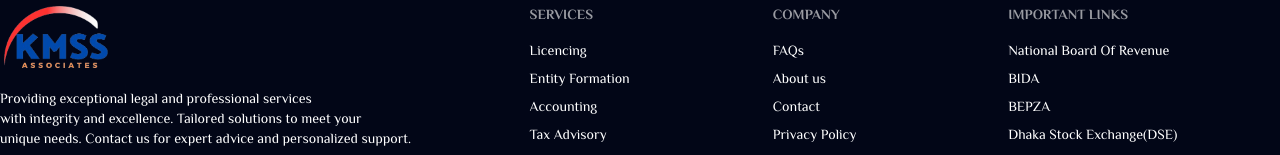
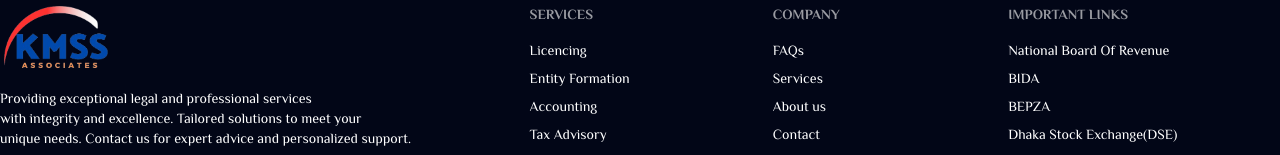
Before and after one commit to yasinarafat4/kmss-associates-and-co, a React (Vite) app: page / in a window 1280 px wide. Shown: the part 3053-3208 px from the top of the page. Built offline with nearby package versions, Linux system fonts and the light colour scheme.

Commit message:
Service Route Active Done

```diff
--- a/src/shared/Footer.jsx
+++ b/src/shared/Footer.jsx
@@ -69,7 +69,9 @@ const Footer = () => {
             FAQs
           </a>
           <a  className="link link-hover">
-
+            <Link to={"/all-services"}>Services</Link>
+          </a>
+          <a  className="link link-hover">
             <Link to={"/more-about-us"}>About us</Link>
           </a>
           <a className="link link-hover">
--- a/src/shared/Navbar.jsx
+++ b/src/shared/Navbar.jsx
@@ -13,7 +13,9 @@ const Navbar = () => {
 
   // Check the current path
   const isHomePage = location.pathname === "/";
-  const isServicesPage = location.pathname === "/all-services";
+  const isServicesPage =
+    location.pathname.startsWith("/all-services") ||
+    location.pathname.includes("-service");
   const isAboutPage = location.pathname === "/more-about-us";
   const isContactPage = location.pathname === "/contact-us";
 
@@ -68,7 +70,9 @@ const Navbar = () => {
               <Link to="/all-services" onClick={() => setNavToggle(false)}>
                 <p
                   className={`cursor-pointer text-lg lg:text-base 2xl:text-lg font-medium hover:duration-500 ${
-                    isServicesPage ? "text-[#e77243] font-bold" : "hover:text-[#e77243] font-bold"
+                    isServicesPage
+                      ? "text-[#e77243] font-bold"
+                      : "hover:text-[#e77243] font-bold"
                   }`}
                 >
                   Services
@@ -78,7 +82,9 @@ const Navbar = () => {
               <Link to="/more-about-us" onClick={() => setNavToggle(false)}>
                 <p
                   className={`cursor-pointer text-lg lg:text-base 2xl:text-lg font-medium hover:duration-500 ${
-                    isAboutPage ? "text-[#e77243] font-bold" : "hover:text-[#e77243] font-bold"
+                    isAboutPage
+                      ? "text-[#e77243] font-bold"
+                      : "hover:text-[#e77243] font-bold"
                   }`}
                 >
                   About
@@ -88,7 +94,9 @@ const Navbar = () => {
               <Link to="/contact-us" onClick={() => setNavToggle(false)}>
                 <p
                   className={`cursor-pointer text-lg lg:text-base 2xl:text-lg font-medium hover:duration-500 ${
-                    isContactPage ? "text-[#e77243] font-bold" : "hover:text-[#e77243] font-bold"
+                    isContactPage
+                      ? "text-[#e77243] font-bold"
+                      : "hover:text-[#e77243] font-bold"
                   }`}
                 >
                   Contact
```
